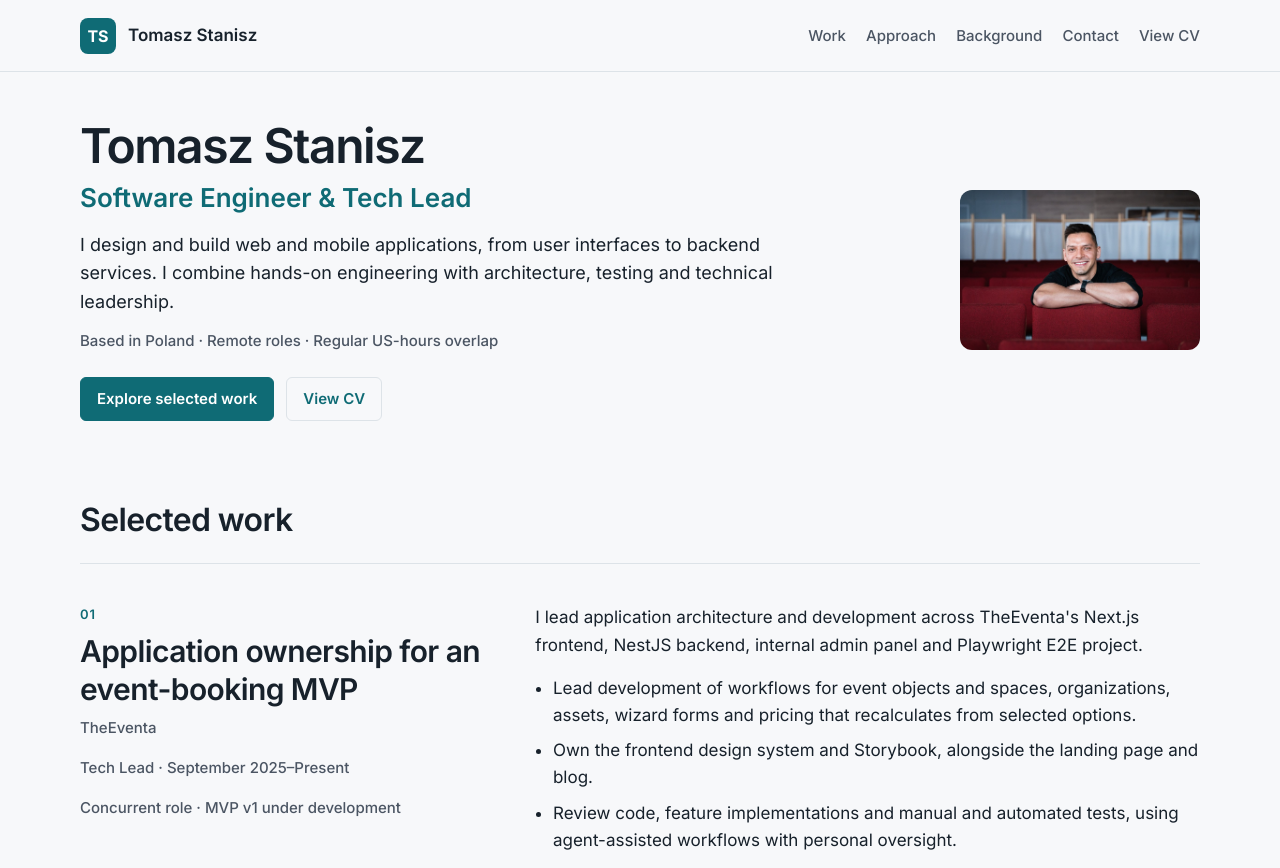
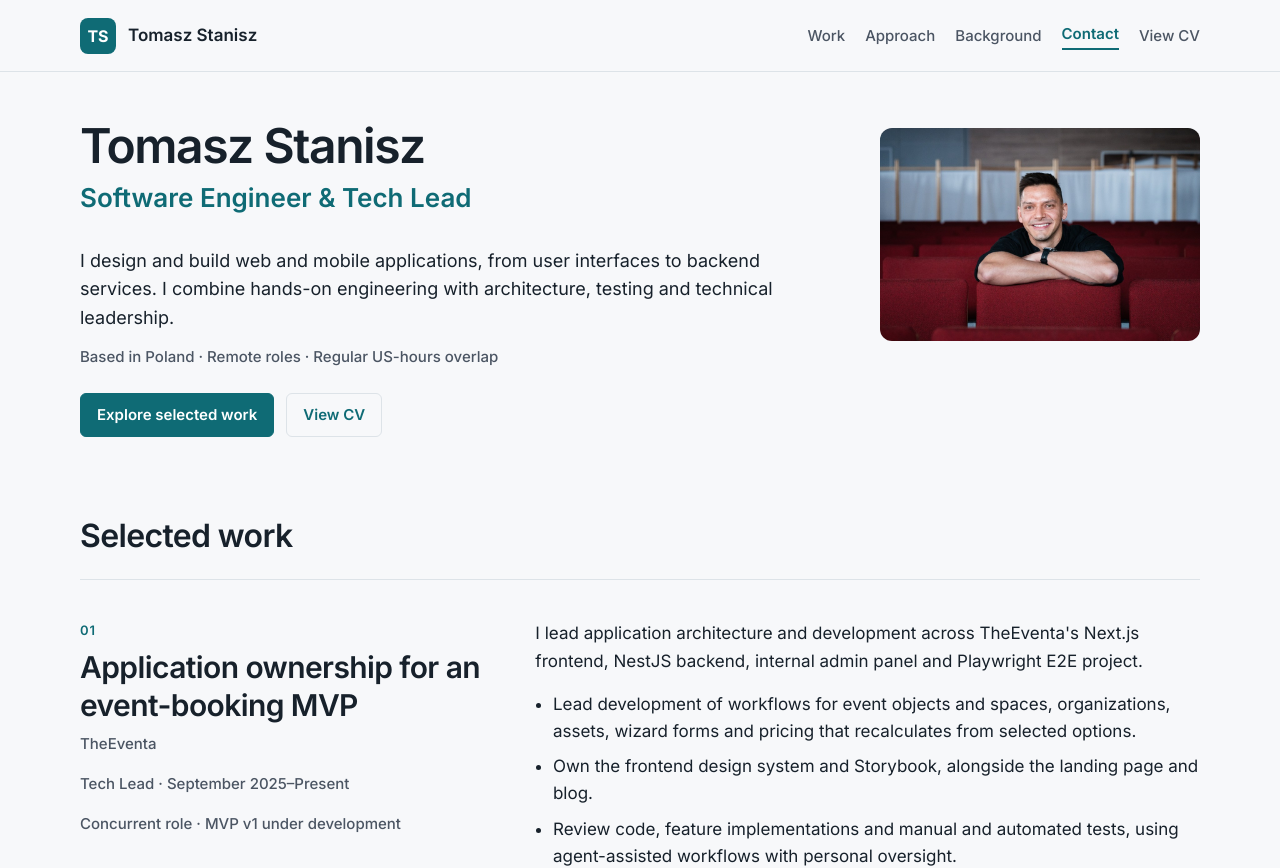
Before and after one commit to Fremen1990/react-portfolio-devthomas, a React (Create React App) app: page / in a window 1280 px wide. Shown: the top 868 px of the page. Built offline with nearby package versions, Linux system fonts and the light colour scheme.

Commit message:
Refactor NavBar and Hero components for improved navigation and layout; implement smooth scrolling to sections and highlight active links. Update styles for better responsiveness and accessibility.

```diff
--- a/src/App.css
+++ b/src/App.css
@@ -6,6 +6,10 @@
 .page-section {
   padding: 48px 0;
   scroll-margin-top: calc(var(--header-height) + 12px);
+}
+
+#work {
+  scroll-margin-top: calc(var(--header-height) + 48px);
 }
 
 .section-heading {
--- a/src/components/ActionLink/ActionLink.jsx
+++ b/src/components/ActionLink/ActionLink.jsx
@@ -7,6 +7,7 @@ export const ActionLink = ({
   variant = "solid",
   external = false,
   label,
+  onClick,
 }) => {
   const externalProps = external
     ? { target: "_blank", rel: "noopener noreferrer" }
@@ -17,6 +18,7 @@ export const ActionLink = ({
       className={`action-link action-link--${variant}`}
       href={href}
       aria-label={label}
+      onClick={onClick}
       {...externalProps}
     >
       {children}
--- a/src/components/Hero/Hero.css
+++ b/src/components/Hero/Hero.css
@@ -6,8 +6,20 @@
 .hero-grid {
   display: grid;
   grid-template-columns: minmax(0, 1fr);
+  grid-template-areas:
+    "heading"
+    "portrait"
+    "copy";
   gap: 24px;
   align-items: center;
+}
+
+.hero-heading {
+  grid-area: heading;
+}
+
+.hero-copy {
+  grid-area: copy;
 }
 
 .hero-name {
@@ -27,7 +39,7 @@
 }
 
 .hero-intro {
-  margin: 16px 0 0;
+  margin: 0;
   max-width: 62ch;
   font-size: 17px;
 }
@@ -40,9 +52,9 @@
 }
 
 .hero-portrait {
-  width: min(100%, 240px);
-  height: auto;
-  aspect-ratio: 3 / 2;
+  grid-area: portrait;
+  width: 100%;
+  height: 180px;
   object-fit: cover;
   object-position: center 42%;
   border-radius: 12px;
@@ -54,8 +66,23 @@
   }
 
   .hero-grid {
-    grid-template-columns: minmax(0, 1fr) 240px;
-    gap: 48px;
+    grid-template-columns: minmax(0, 1fr) 320px;
+    grid-template-areas:
+      "heading portrait"
+      "copy portrait";
+    gap: 16px 48px;
+    align-items: start;
+  }
+
+  .hero-portrait {
+    width: 320px;
+    height: auto;
+    aspect-ratio: 3 / 2;
+    margin-top: 8px;
+  }
+
+  .hero-intro {
+    margin-top: 16px;
   }
 
   .hero-name {
--- a/src/components/NavBar/NavBar.jsx
+++ b/src/components/NavBar/NavBar.jsx
@@ -1,5 +1,6 @@
 import React, { useEffect, useState } from "react";
 import { profile } from "../../content/publicProfile";
+import { scrollToSection } from "../../utils/scrollToSection";
 import "./navbar.css";
 
 const links = [
@@ -9,8 +10,32 @@ const links = [
   { href: "#contact", label: "Contact" },
 ];
 
+const sectionIds = links.map((link) => link.href.slice(1));
+
+const currentSectionId = () => {
+  const header = document.querySelector(".site-header");
+  const marker = (header?.getBoundingClientRect().height ?? 0) + 48;
+  const atPageEnd =
+    window.innerHeight + window.scrollY >=
+    document.documentElement.scrollHeight - 2;
+
+  if (atPageEnd && document.getElementById("contact")) {
+    return "contact";
+  }
+
+  let current = "";
+  sectionIds.forEach((id) => {
+    const section = document.getElementById(id);
+    if (section && section.getBoundingClientRect().top <= marker + 1) {
+      current = id;
+    }
+  });
+  return current;
+};
+
 const NavBar = () => {
   const [open, setOpen] = useState(false);
+  const [activeSection, setActiveSection] = useState("");
 
   useEffect(() => {
     if (!open) {
@@ -27,12 +52,41 @@ const NavBar = () => {
     return () => document.removeEventListener("keydown", onKeyDown);
   }, [open]);
 
+  useEffect(() => {
+    let frame = 0;
+
+    const update = () => {
+      cancelAnimationFrame(frame);
+      frame = requestAnimationFrame(() => {
+        setActiveSection(currentSectionId());
+      });
+    };
+
+    update();
+    window.addEventListener("scroll", update, { passive: true });
+    window.addEventListener("resize", update);
+    window.addEventListener("hashchange", update);
+    return () => {
+      cancelAnimationFrame(frame);
+      window.removeEventListener("scroll", update);
+      window.removeEventListener("resize", update);
+      window.removeEventListener("hashchange", update);
+    };
+  }, []);
+
   const close = () => setOpen(false);
 
   return (
     <header className="site-header">
       <div className="page-wrap site-header-inner">
-        <a className="brand" href="#home" onClick={close}>
+        <a
+          className="brand"
+          href="#home"
+          onClick={(event) => {
+            scrollToSection(event, "#home");
+            close();
+          }}
+        >
           <span className="brand-mark" aria-hidden="true">
             TS
           </span>
@@ -48,11 +102,23 @@ const NavBar = () => {
           Menu
         </button>
         <nav id="site-nav" className={open ? "site-nav is-open" : "site-nav"}>
-          {links.map((link) => (
-            <a key={link.href} href={link.href} onClick={close}>
-              {link.label}
-            </a>
-          ))}
+          {links.map((link) => {
+            const current = activeSection === link.href.slice(1);
+            return (
+              <a
+                key={link.href}
+                href={link.href}
+                className={current ? "is-current" : undefined}
+                aria-current={current ? "true" : undefined}
+                onClick={(event) => {
+                  scrollToSection(event, link.href);
+                  close();
+                }}
+              >
+                {link.label}
+              </a>
+            );
+          })}
           <a
             href={profile.links.cv}
             target="_blank"
--- a/src/components/NavBar/navbar.css
+++ b/src/components/NavBar/navbar.css
@@ -72,6 +72,13 @@
   color: var(--accent-hover);
 }
 
+.site-nav a.is-current {
+  color: var(--accent);
+  font-weight: 600;
+  padding-bottom: 2px;
+  border-bottom: 2px solid var(--accent);
+}
+
 @media (max-width: 800px) {
   .nav-toggle {
     display: inline-flex;
--- a/src/components/titleMessage.jsx
+++ b/src/components/titleMessage.jsx
@@ -2,22 +2,15 @@ import React from "react";
 import { profile } from "../content/publicProfile";
 import Profile from "../assets/img/profile/portrait.jpg";
 import { ActionLink } from "./ActionLink/ActionLink";
+import { scrollToSection } from "../utils/scrollToSection";
 
 const MyTitleMessage = () => {
   return (
     <div className="hero" id="home">
       <div className="page-wrap hero-grid">
-        <div className="hero-copy">
+        <div className="hero-heading">
           <h1 className="hero-name">{profile.name}</h1>
           <p className="hero-role">{profile.headline}</p>
-          <p className="hero-intro">{profile.introduction}</p>
-          <p className="hero-availability">{profile.availability}</p>
-          <div className="action-row">
-            <ActionLink href="#work">Explore selected work</ActionLink>
-            <ActionLink href={profile.links.cv} external variant="quiet">
-              View CV
-            </ActionLink>
-          </div>
         </div>
         <img
           className="hero-portrait"
@@ -26,6 +19,21 @@ const MyTitleMessage = () => {
           height="682"
           alt="Portrait of Tomasz Stanisz"
         />
+        <div className="hero-copy">
+          <p className="hero-intro">{profile.introduction}</p>
+          <p className="hero-availability">{profile.availability}</p>
+          <div className="action-row">
+            <ActionLink
+              href="#work"
+              onClick={(event) => scrollToSection(event, "#work")}
+            >
+              Explore selected work
+            </ActionLink>
+            <ActionLink href={profile.links.cv} external variant="quiet">
+              View CV
+            </ActionLink>
+          </div>
+        </div>
       </div>
     </div>
   );
--- /dev/null
+++ b/src/utils/scrollToSection.js
@@ -0,0 +1,21 @@
+export const scrollToSection = (event, href) => {
+  if (!href || href.charAt(0) !== "#") {
+    return;
+  }
+
+  const target = document.getElementById(href.slice(1));
+  if (!target) {
+    return;
+  }
+
+  event.preventDefault();
+  const reduce = window.matchMedia("(prefers-reduced-motion: reduce)").matches;
+  target.scrollIntoView({
+    behavior: reduce ? "auto" : "smooth",
+    block: "start",
+  });
+
+  if (window.location.hash !== href) {
+    window.history.pushState(null, "", href);
+  }
+};
```
Also changed, not shown: 1 other file (tests, documents, lock files or other folders).
